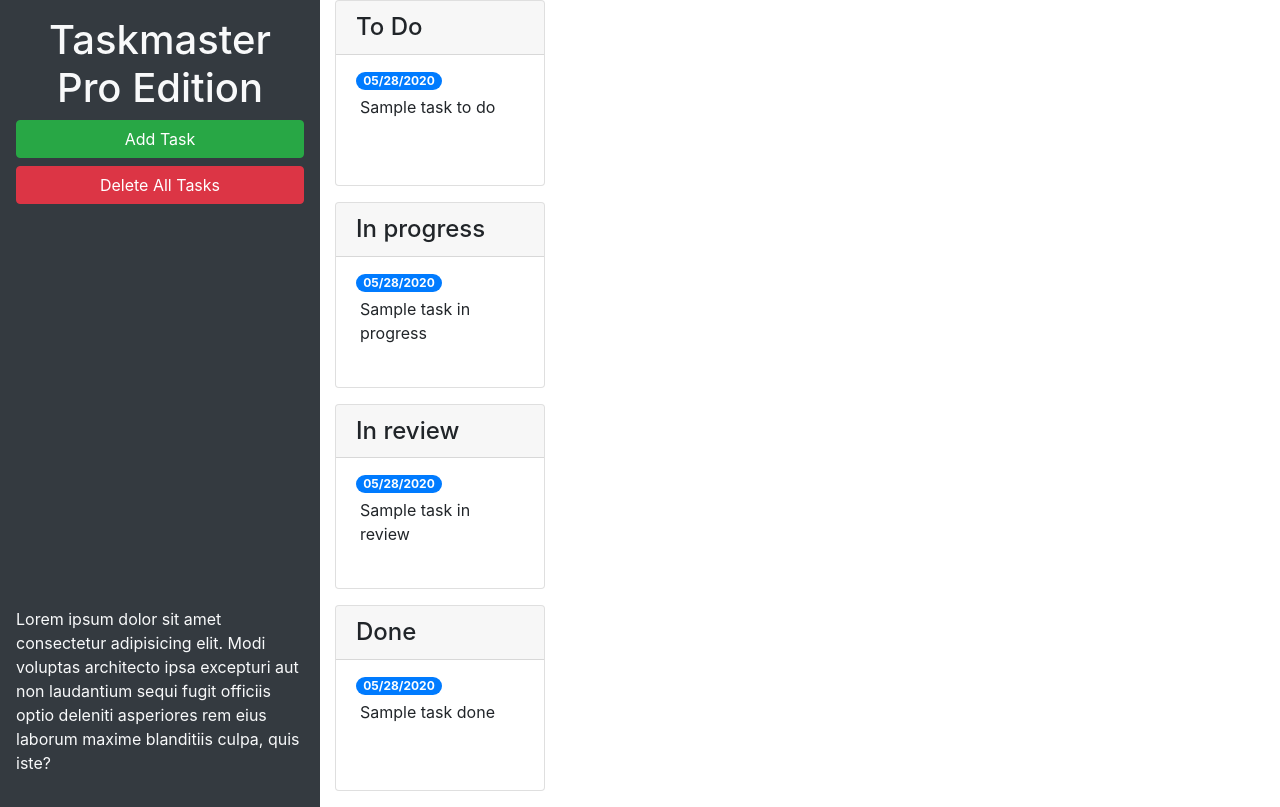
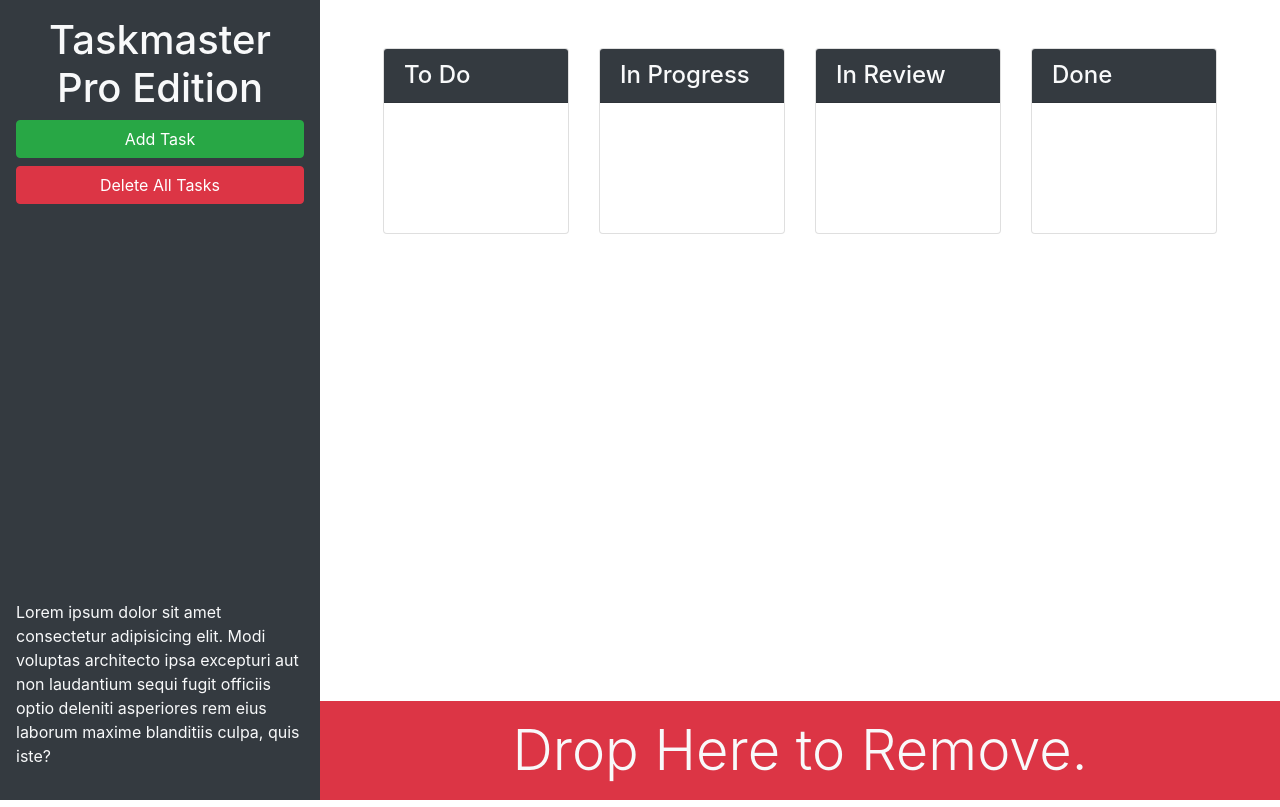
Before and after one commit to StephenFike/taskmaster-pro, a plain HTML site: page index.html in a window 1280 px wide. Drawn offline with nearby package versions, Linux system fonts and the light colour scheme.

Commit message:
added columns and trash bin

```diff
--- a/index.html
+++ b/index.html
@@ -13,72 +13,67 @@
 <body>
 
   <div class="row min-vh-100 no-gutters">
-    <header class="col-12 col-lg-3 bg-dark text-light d-flex flex-column p-4 p-lg-3">
-      <h1 class="text-center">Taskmaster Pro Edition</h1>
-      <button id="create-task" class="btn btn-block btn-success" data-toggle="modal" data-target="#task-form-modal">Add
-        Task</button>
-      <button id="remove-tasks" class="btn btn-block btn-danger">Delete All Tasks</button>
-      <p class="mt-auto">Lorem ipsum dolor sit amet consectetur adipisicing elit. Modi voluptas architecto ipsa
-        excepturi aut non
-        laudantium sequi fugit officiis optio deleniti asperiores rem eius laborum maxime blanditiis culpa, quis iste?
-      </p>
+    <header class="col-12 col-lg-3 bg-dark text-light sticky-top d-flex flex-column p-4 p-lg-3">
+      <div>
+        <h1 class="text-center"><span class="oi oi-task d-inline d-lg-none"></span>
+          Taskmaster Pro Edition</h1>
+        <div class="ml-md-auto w-100 w-md-auto">
+          <button id="create-task" class="btn btn-block btn-success" data-toggle="modal"
+            data-target="#task-form-modal">Add Task</button>
+          <button id="remove-tasks" class="btn btn-block btn-danger mb-2 mb-md-4"></span>Delete All Tasks</button>
+        </div>
+      </div>
+      <p class="mt-auto d-none d-lg-block">Lorem ipsum dolor sit amet consectetur adipisicing elit. Modi voluptas
+        architecto ipsa
+        excepturi aut non laudantium sequi fugit officiis optio deleniti asperiores rem eius laborum maxime blanditiis
+        culpa, quis iste?</p>
     </header>
-
-    <main class="col-12 col-lg-9">
-
+    <main class="col-12 col-lg-9 d-flex flex-column">
+      <div class="m-5 row justify-content-around">
+          <!--  -->
           <div class="col-12 col-md-6 col-xl-3 mb-3">
             <div class="card">
-          <h4 class="card-header">
+              <h4 class="card-header bg-dark text-light">
                 To Do
               </h4>
               <ul id="list-toDo" class="list-group list-group-flush">
-            <li class="list-group-item">
-              <span class="badge badge-primary badge-pill">05/28/2020</span>
-              <p class="m-1">Sample task to do</p>
-            </li>
               </ul>
             </div>
           </div>
-
+          <!--  -->
           <div class="col-12 col-md-6 col-xl-3 mb-3">
             <div class="card">
-          <h4 class="card-header">
-            In progress
+              <h4 class="card-header bg-dark text-light">
+                In Progress
               </h4>
               <ul id="list-inProgress" class="list-group list-group-flush">
-            <li class="list-group-item">
-              <span class="badge badge-primary badge-pill">05/28/2020</span>
-              <p class="m-1">Sample task in progress</p>
-            </li>
               </ul>
             </div>
           </div>
-
+          <!--  -->
           <div class="col-12 col-md-6 col-xl-3 mb-3">
             <div class="card">
-          <h4 class="card-header">
-            In review
+              <h4 class="card-header bg-dark text-light">
+                In Review
               </h4>
               <ul id="list-inReview" class="list-group list-group-flush">
-            <li class="list-group-item">
-              <span class="badge badge-primary badge-pill">05/28/2020</span>
-              <p class="m-1">Sample task in review</p>
-            </li>
               </ul>
             </div>
           </div>
-
+          <!--  -->
           <div class="col-12 col-md-6 col-xl-3 mb-3">
             <div class="card">
-          <h4 class="card-header">
+              <h4 class="card-header bg-dark text-light">
                 Done
               </h4>
               <ul id="list-done" class="list-group list-group-flush">
-            <li class="list-group-item">
-              <span class="badge badge-primary badge-pill">05/28/2020</span>
-              <p class="m-1">Sample task done</p>
-            </li>
               </ul>
+            </div>
+          </div>
+      </div>
+      <div class="mt-auto" id="trash">
+        <div class="w-100 bg-danger p-3 text-center text-light display-4">
+          Drop Here to Remove.
         </div>
       </div>
     </main>
@@ -99,7 +94,7 @@
           <form>
             <div class="form-group">
               <label for="modalTaskDescription">Task description</label>
-              <textarea id="modalTaskDescription" rows="3" class="form-control"></textarea>
+              <textarea class="form-control" id="modalTaskDescription" rows="3"></textarea>
             </div>
             <div class="form-group">
               <label for="modalDueDate">Due date</label>
```
Lines whose indentation alone changed are shown as unchanged.
